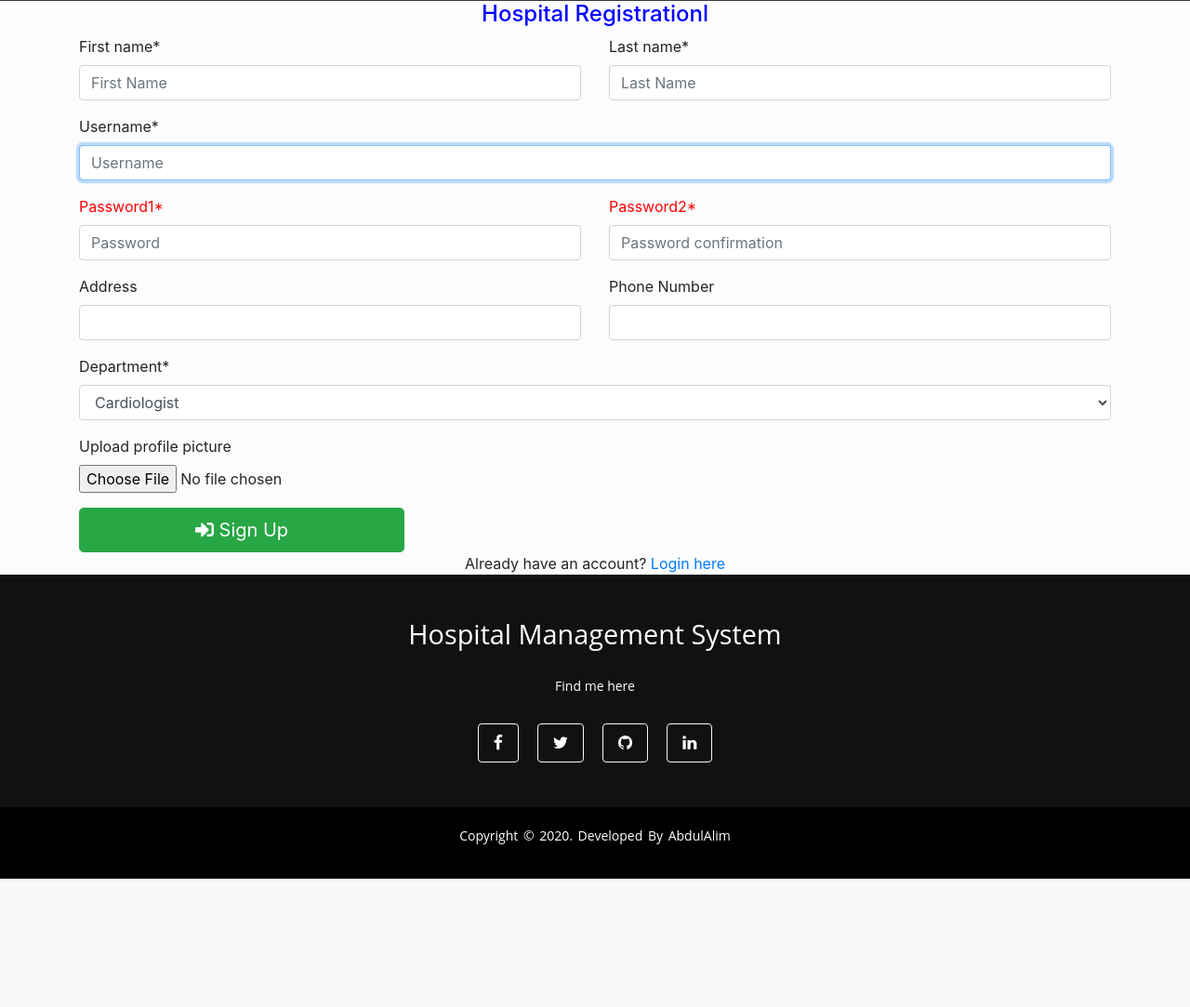
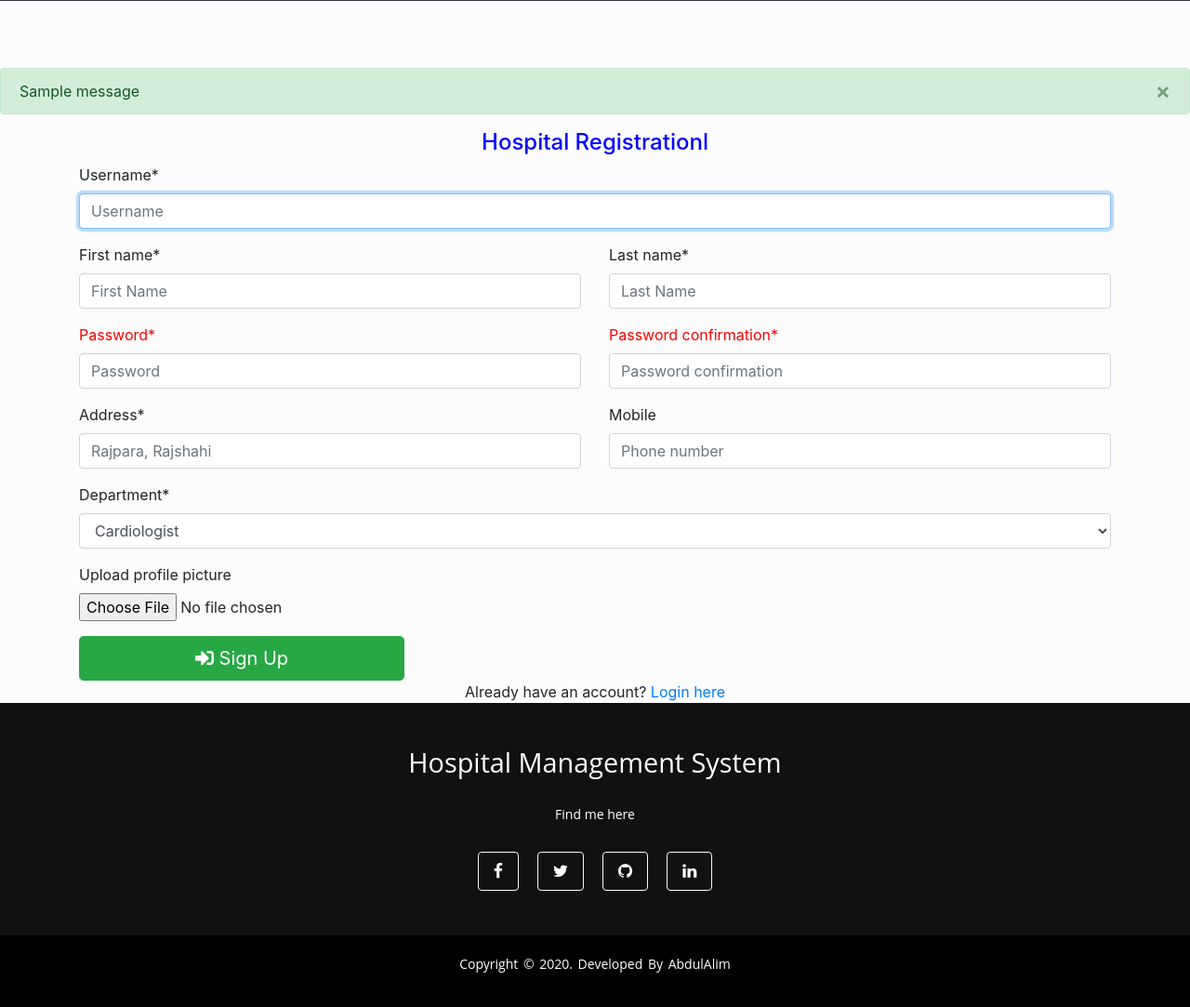
Before and after one commit to md-abdul-alim/Hospital-Management-System, a Django app: page /doctor/registration/ in a window 1280 px wide. Shown: the part 341-1424 px from the top of the page at 93% size. Before the commit the page ends 1286 px from the top, so only its background shows below. Run offline with Django 3.2, Linux system fonts and the light colour scheme; tables that the repository leaves empty hold one stand-in row (values such as "Sample post"); one stand-in notice (Sample message) is shown; some libraries are stand-ins or nearby versions.

Commit message:
Doctor Registration Complete

```diff
--- a/doctor/forms.py
+++ b/doctor/forms.py
@@ -1,37 +1,94 @@
 from django import forms
 from django.contrib.auth.models import User
 from django.contrib.auth.forms import UserCreationForm
+from django.utils.translation import gettext_lazy as _
+from django.core import validators
 from doctor.models import *
+##documentation
+#https://docs.djangoproject.com/en/3.1/ref/forms/validation/
+#https://docs.djangoproject.com/en/3.1/topics/forms/modelforms/
+#https://docs.djangoproject.com/en/3.1/ref/validators/
+#https://www.youtube.com/watch?v=7W58mD6sAhg&t=442s
+##Create Django form using form api: https://www.youtube.com/watch?v=CtD4u-Bncf8
+##How to Get Form Data and Validate Data: https://www.youtube.com/watch?v=xXZbxxH1jTQ
+#Follow this for more widget modifications: https://www.youtube.com/watch?v=wVnQkKf-gHo
+#check email form txt/json file:https://www.youtube.com/watch?v=fUbIjy1b_s8
+#https://django-crispy-forms.readthedocs.io/en/latest/form_helper.html
 
 class CreateUserForm(UserCreationForm):
-    username=forms.CharField(widget=forms.TextInput(attrs={'placeholder':'Username'}))
-    first_name=forms.CharField(widget=forms.TextInput(attrs={'placeholder':'First Name'}))
-    last_name=forms.CharField(widget=forms.TextInput(attrs={'placeholder':'Last Name'}))
-    password1=forms.CharField(widget=forms.TextInput(attrs={'placeholder':'Password'}))
-    password2=forms.CharField(widget=forms.TextInput(attrs={'placeholder':'Password confirmation'}))
+    # error_css_class = 'error'
+    # required_css_class = 'required'
+    username=forms.CharField(error_messages={'required':'Enter an username'},widget=forms.TextInput(attrs={'placeholder':'Username'}))
+    first_name=forms.CharField(error_messages={'required':'Enter your First Name'},widget=forms.TextInput(attrs={'placeholder':'First Name'}))
+    last_name=forms.CharField(error_messages={'required':'Enter your last Name'},widget=forms.TextInput(attrs={'placeholder':'Last Name'}))
+    password1=forms.CharField(label='Password',min_length=5, max_length=10,error_messages={'required':'Enter password'},widget=forms.PasswordInput(attrs={'placeholder':'Password'}))
+    password2=forms.CharField(label='Password confirmation',min_length=5, max_length=10,error_messages={'required':'Enter confirmation password'},widget=forms.PasswordInput(attrs={'placeholder':'Password confirmation'}))
 
 
     class Meta:
         model = User
         fields = ['username', 'first_name', 'last_name', 'password1', 'password2']
         exclude = ['email']
-
-    # def __init__(self, *args, **kwargs):
-    #     super(CreateUserForm, self).__init__(*args, **kwargs)
-    #     self.fields['email'].required = False
+        ##this will not work if we use forms.CharField() Already
+        # labels = {
+        #     'username': _('Username'),
+        #     'first_name': 'First Name',
+        #     'last_name': 'Last Name',
+        #     'password1': 'Password',
+        #     'password2': 'Password confirmation'
+        # }
+        # help_texts = {
+        #     'username': _('User Name is not unique.'),
+        # }
+        # error_messages = {
+        #     'username': {
+        #         'max_length': _("This writer's name is too long."),
+        #     },
+        # }
+    ##Post django form cleaning.This part will not overwrite required
+    # u = "milon"
+    # if User.objects.filter(username=u).exists():
+    #     print("name", u)
+    def clean_username(self,*args, **kwargs):
+        username = self.cleaned_data.get("username")
+        if User.objects.filter(username=username).exists():
+            raise forms.ValidationError("User Already Exists.Try another one.")
+        else:
+            return username
+    # def clean(self):
+    #     cleaned_data = super().clean()
+    #
+    #     p1 = cleaned_data.get('password1')
+    #     p2 = cleaned_data.get('password2')
+    #     if p1 !=p2:
+    #         raise forms.ValidationError("Password does not match.")
+    #     return cleaned_data
+    # def clean_username(self,*args, **kwargs):
+    #     email = self.cleaned_data.get("email")
+    #     if not email.endswith("edu"):
+    #         raise forms.ValidationError("This email is not valid.")
+    #     return email
 
 
-class DoctorForm(forms.ModelForm):
+
+
+class DoctorForm(forms.ModelForm):#https://docs.djangoproject.com/en/3.1/topics/forms/modelforms/
+    address=forms.CharField(widget=forms.TextInput(attrs={'placeholder':'Rajpara, Rajshahi'}))
+    mobile=forms.CharField(required=False,widget=forms.TextInput(attrs={'placeholder':'Phone number'}))
+    department=forms.CharField(widget=forms.Select(choices=departments))
+    #example: price = forms.DecimalField(initial=199.99)
     class Meta:
         model=Doctor
         fields=['address','mobile','department','status','profile_pic']
+        exclude = ['user','status']
+        #this labels will not work. if we use forms.CharField().Like we didn't use profile_pic.that's why here profile_pic label will noly work
         labels = {
-            'address': 'Address',
+            'address': _('Address'),
             'mobile': 'Phone Number',
             'department': 'Department',
             'profile_pic': 'Upload profile picture'
         }
-        exclude = ['user','status']
+
 
     # def __init__(self, *args, **kwargs):
     #     super(EmployeeForm, self).__init__(*args, **kwargs)
--- a/doctor/models.py
+++ b/doctor/models.py
@@ -8,11 +8,13 @@ departments=[('Cardiologist','Cardiologist'),
 ('Anesthesiologists','Anesthesiologists'),
 ('Colon and Rectal Surgeons','Colon and Rectal Surgeons')
 ]
+#All model fields: https://docs.djangoproject.com/en/3.1/topics/forms/modelforms/
 class Doctor(models.Model):
     user=models.OneToOneField(User,null=True, blank=True,on_delete=models.CASCADE)
+    #https://docs.djangoproject.com/en/3.1/ref/forms/api/#binding-uploaded-files
     profile_pic= models.ImageField(upload_to='profile_pictures/Doctor_Profile_pictures/',null=True,blank=True)
     address = models.CharField(max_length=40,null=True,blank=True)
-    mobile = models.CharField(max_length=20,null=True,blank=True)
+    mobile = models.CharField(max_length=20,null=True,blank=True,help_text='Use number only',)
     department= models.CharField(max_length=50,choices=departments,default='Cardiologist')
     status=models.BooleanField(default=False)
     @property
--- a/doctor/views.py
+++ b/doctor/views.py
@@ -6,6 +6,8 @@
 from django.contrib.auth.decorators import login_required,user_passes_test
 from datetime import datetime,timedelta,date
 from django.conf import settings
+from django.contrib.auth.models import User
+from django.contrib import messages
 from .forms import *
 from .models import *
 from hospital.validators import redirectlogin
@@ -62,6 +64,7 @@
             'userForm':userForm,
             'doctorForm':doctorForm
         }
+
         print("GET")
         if request.method=='POST':
             userForm=CreateUserForm(request.POST)
@@ -69,25 +72,39 @@
             print("before POST")
             # userForm.save()
             # print("user saved before post")
+            username = request.POST["username"]
+            password1 = request.POST["password1"]
+            password2 = request.POST["password2"]
+            if User.objects.filter(username=username).exists():
+                messages.error(request, 'This username already exists.try another one')
+                return render(request,'hospital/registration/doctorsignup.html',context)
+            else:
+                if password1 != password2 :
+                    messages.warning(request, 'Password does not match.') #for messages: https://micropyramid.com/blog/basics-of-django-message-framework/
+                    return render(request,'hospital/registration/doctorsignup.html',context)
+                else:
+                    print("Username", username)
+                    if userForm.is_valid() and doctorForm.is_valid():
+                        print("POST")
+                        # username = userForm.cleaned_data['username']
+                        # print("username", username)
+                        userForm=userForm.save()
+                        # user.set_password(user.password)
+                        # user.save()
+                        print("user saved")
+                        group = Group.objects.get(name='DOCTOR')
+                        userForm.groups.add(group)
+                        print("Group added")
+                        doctorForm=doctorForm.save(commit=False)    #documentation: https://stackoverflow.com/questions/12848605/django-modelform-what-is-savecommit-false-used-for
+                        print("doctor saved")
+                        doctorForm.user=userForm
+                        print("doctor user saved")
+                        doctorForm=doctorForm.save()
+                        print("All saved")
+                        # my_doctor_group = Group.objects.get_or_create(name='DOCTOR')
+                        # my_doctor_group[0].user_set.add(user)
+                        return redirect('login')
+                    else:
+                        return HttpResponse("Error")
 
-            if userForm.is_valid() and doctorForm.is_valid():
-                print("POST")
-                userForm=userForm.save()
-                # user.set_password(user.password)
-                # user.save()
-                print("user saved")
-                group = Group.objects.get(name='DOCTOR')
-                userForm.groups.add(group)
-                print("Group added")
-                doctorForm=doctorForm.save(commit=False)    #documentation: https://stackoverflow.com/questions/12848605/django-modelform-what-is-savecommit-false-used-for
-                print("doctor saved")
-                doctorForm.user=userForm
-                print("doctor user saved")
-                doctorForm=doctorForm.save()
-                print("All saved")
-                # my_doctor_group = Group.objects.get_or_create(name='DOCTOR')
-                # my_doctor_group[0].user_set.add(user)
-                return redirect('login')
-            else:
-                return HttpResponse("Error")
         return render(request,'hospital/registration/doctorsignup.html',context)
--- a/templates/hospital/homebase.html
+++ b/templates/hospital/homebase.html
@@ -8,10 +8,12 @@
   <link rel="stylesheet" href="https://maxcdn.bootstrapcdn.com/font-awesome/4.7.0/css/font-awesome.min.css">
   <link rel="stylesheet" href="https://stackpath.bootstrapcdn.com/font-awesome/4.7.0/css/font-awesome.min.css" integrity="sha384-wvfXpqpZZVQGK6TAh5PVlGOfQNHSoD2xbE+QkPxCAFlNEevoEH3Sl0sibVcOQVnN" crossorigin="anonymous">
   <link rel="stylesheet" href="https://cdnjs.cloudflare.com/ajax/libs/font-awesome/5.14.0/css/all.min.css" integrity="sha512-1PKOgIY59xJ8Co8+NE6FZ+LOAZKjy+KY8iq0G4B3CyeY6wYHN3yt9PW0XpSriVlkMXe40PTKnXrLnZ9+fkDaog==" crossorigin="anonymous" />
+
 </head>
 
 <body>
   {% include "hospital/navbar.html" %}
+
   {%block content%}
 
   {%endblock content%}
--- a/templates/hospital/registration/doctorsignup.html
+++ b/templates/hospital/registration/doctorsignup.html
@@ -4,6 +4,18 @@
 {%block content%}
 
   <form method="POST" enctype="multipart/form-data">
+    <div class="mt-5 pt-4">
+     {% if messages %}
+         {% for message in messages %}
+         <div class="alert alert-{{ message.tags }} alert-dismissible fade show" role="alert">
+           {{ message }}
+           <button type="button" class="close" data-dismiss="alert" aria-label="Close">
+             <span aria-hidden="true">&times;</span>
+           </button>
+         </div>
+         {% endfor %}
+     {% endif %}
+     </div>
     {% csrf_token %}
     <div class="container register-form">
       <div class="form">
@@ -14,6 +26,11 @@
         <div class="form-content">
           <!-- start -->
           <div class="row" >
+              <div class="col-md-12">
+                {{userForm.username | as_crispy_field}}
+              </div>
+          </div>
+          <div class="row" >
               <div class="col-md-6">
                   {{userForm.first_name | as_crispy_field}}
               </div>
@@ -21,7 +38,7 @@
                   {{userForm.last_name | as_crispy_field}}
               </div>
           </div>
-        {{userForm.username | as_crispy_field}}
+
           <div class="row" style="color: red">
               <div class="col-md-6">
                   {{userForm.password1 | as_crispy_field}}
@@ -45,6 +62,7 @@
           </div>
           <div class="row" >
               <div class="col-md-3">
+                <!-- for file upload: https://docs.djangoproject.com/en/3.1/ref/forms/api/#binding-uploaded-files -->
                   {{doctorForm.profile_pic | as_crispy_field}}
               </div>
           </div>
```
Also changed, not shown: media/profile_pictures/Doctor_Profile_pictures/04032011145.jpg (added), media/profile_pictures/Doctor_Profile_pictures/orginal_1.1edited.jpg (added), 5 other files.
